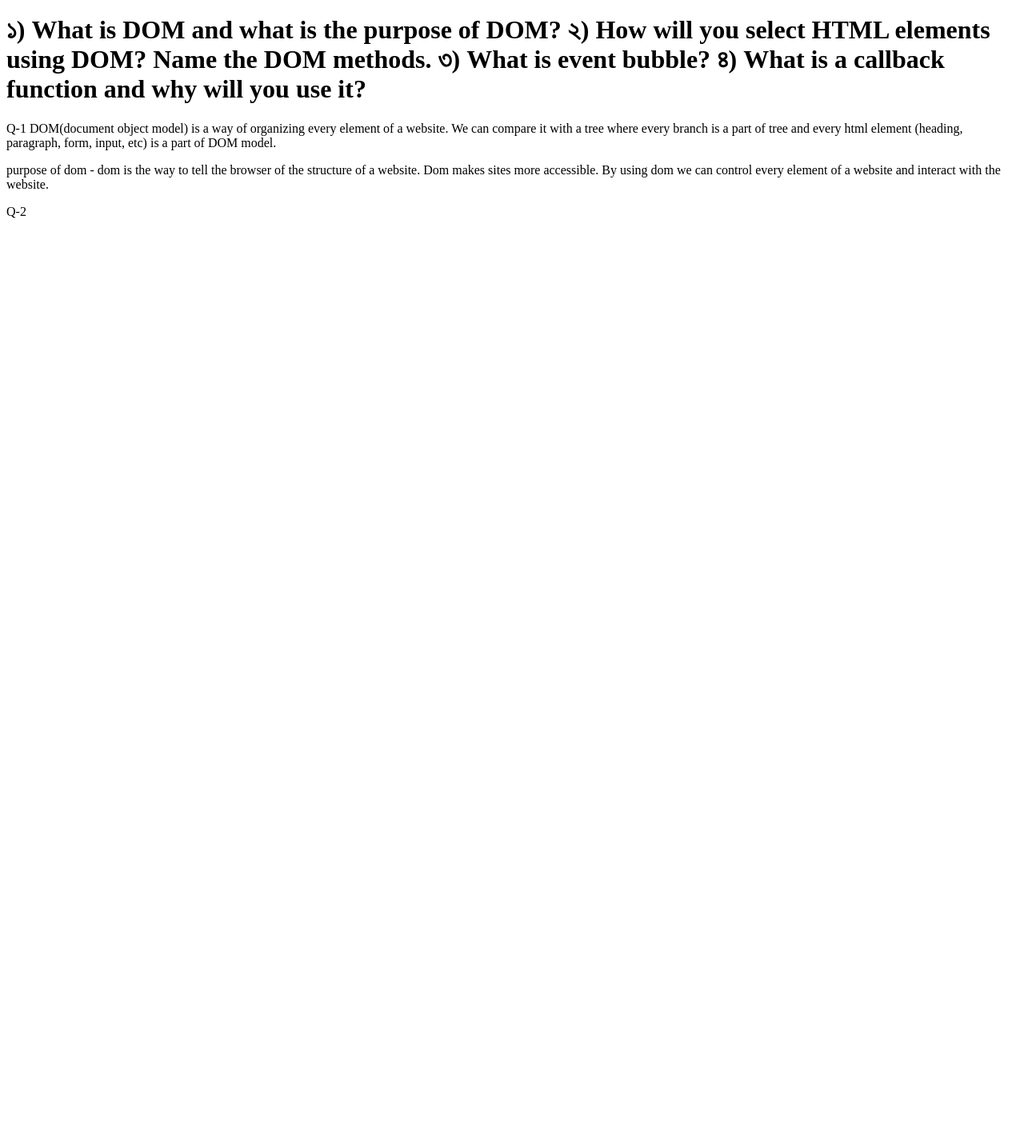
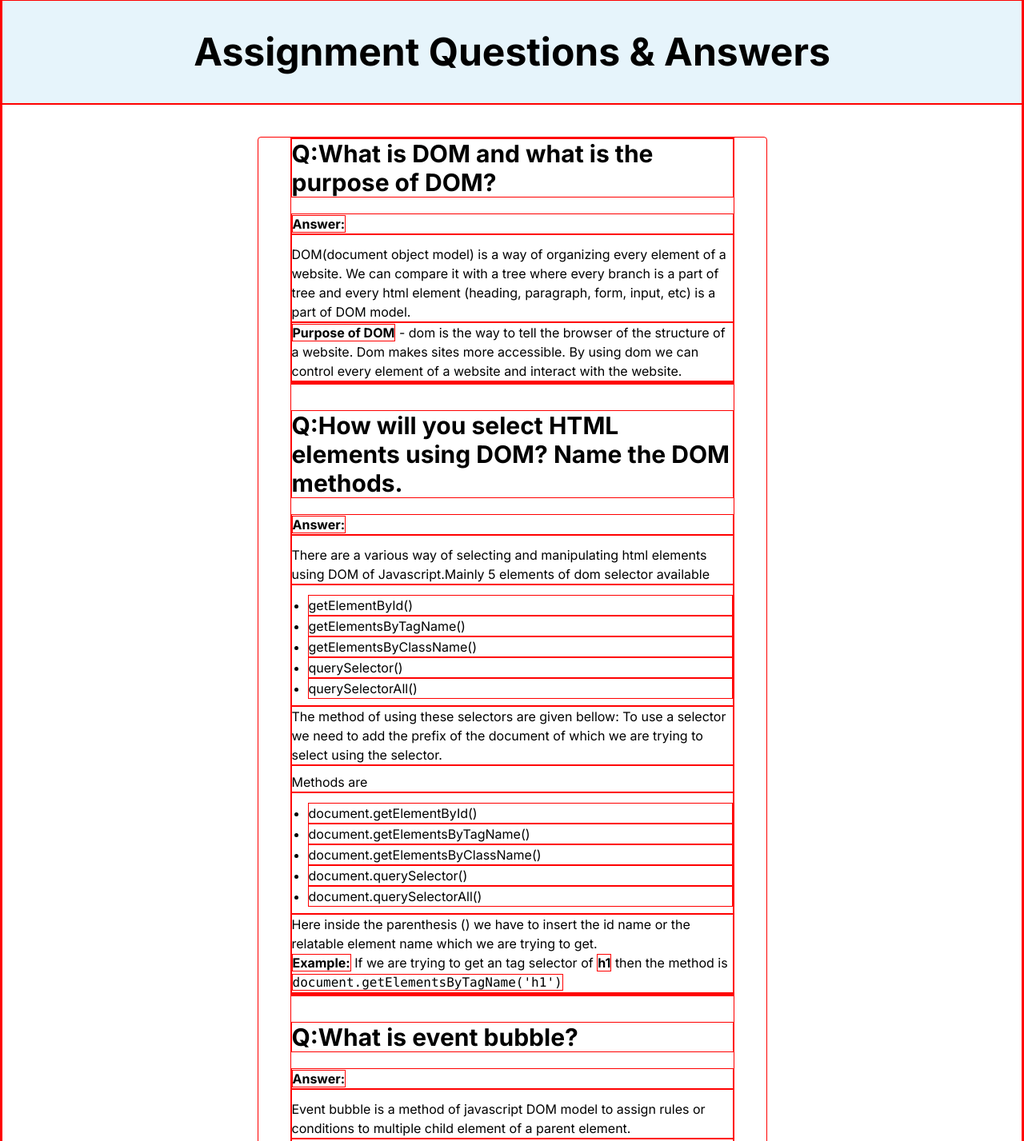
Before and after one commit to habib-N19/geomtry-genius, a plain HTML site: page blog.html in a window 1280 px wide. Shown: the part 2-1429 px from the top of the page at 80% size. Before the commit the page ends 800 px from the top, so only its background shows below. Drawn offline with nearby package versions, Linux system fonts and the light colour scheme.

Commit message:
blog add

```diff
--- a/blog.html
+++ b/blog.html
@@ -5,24 +5,88 @@
 		<meta http-equiv="X-UA-Compatible" content="IE=edge" />
 		<meta name="viewport" content="width=device-width, initial-scale=1.0" />
 		<title>Blogs</title>
+		<!-- tailwind  -->
+		<script src="https://cdn.tailwindcss.com"></script>
+		<!-- inter google font -->
+		<link rel="preconnect" href="https://fonts.googleapis.com" />
+		<link rel="preconnect" href="https://fonts.gstatic.com" crossorigin />
+		<link
+			href="https://fonts.googleapis.com/css2?family=Inter:wght@400;500;700&display=swap"
+			rel="stylesheet"
+		/>
+		<!-- vanilla css -->
+		<link rel="stylesheet" href="styles/style.css" />
 	</head>
 	<body>
-		<h1>
-			১) What is DOM and what is the purpose of DOM? ২) How will you select HTML
-			elements using DOM? Name the DOM methods. ৩) What is event bubble? ৪) What
-			is a callback function and why will you use it?
-		</h1>
-
-		<p> Q-1
-			DOM(document object model) is a way of organizing every element of a
-			website. We can compare it with a tree where every branch is a part of tree and every html element (heading, paragraph, form, input, etc) is a part of DOM model.
-            <p>
-                purpose of dom - dom is the way to tell the browser of the structure of a website. Dom makes sites more accessible. By using dom we can control every element of a website and interact with the website.
-            </p>
-		</p>
-        <p>
-            Q-2
-
-        </p>
+		<header class="text-5xl text-center py-10 font-semibold">
+			Assignment Questions & Answers
+		</header>
+		<main>
+			<section class="w-2/4 mx-auto mt-10 border px-10 rounded">
+				<article>
+					<!-- question 1 -->
+					<h4 class="font-semibold text-3xl mb-5">
+						Q:What is DOM and what is the purpose of DOM?
+					</h4>
+					<p class=""><span class="font-bold">Answer:</span>
+					<p class="pt-3">DOM(document object model) is a way of organizing every element of a
+						website. We can compare it with a tree where every branch is a part of tree and every html element (heading, paragraph, form, input, etc) is a part of DOM model.</p>
+						<p><span class="font-semibold">Purpose of DOM</span> - dom is the way to tell the browser of the structure of a website. Dom makes sites more accessible. By using dom we can control every element of a website and interact with the website.</p>
+					</p>
+					</article>
+					<!-- question-2 -->
+					<article><h4 class="font-semibold text-3xl mt-8 mb-5">
+						Q:How will you select HTML elements using DOM? Name the DOM methods.
+					</h4>
+					<p class=""><span class="font-bold">Answer:</span>
+					<p class="pt-3">There are a various way of selecting and manipulating html elements using DOM of Javascript.Mainly 5 elements of dom selector available</p>
+					<ul class="list-disc pl-5 pt-3 pb-2"><li>getElementById()</li>
+					<li>getElementsByTagName()</li>
+					<li>getElementsByClassName()</li>
+					<li>querySelector()</li>
+					<li>querySelectorAll()</li></ul>
+						<p>The method of using these selectors are given bellow:
+							To use a selector we need to add the prefix of the document of which we are trying to select using the selector.</p>
+							<p class="pt-2">Methods are</p>
+							<ul class="list-disc pl-5 pt-3 pb-2">
+								<li>document.getElementById()</li>
+								<li>document.getElementsByTagName()</li>
+								<li>document.getElementsByClassName()</li>
+								<li>document.querySelector()</li>
+								<li>document.querySelectorAll()</li>
+							</ul>
+							<p>Here inside the parenthesis () we have to insert the id name or the relatable element name which we are trying to get.<br>
+								<span  class="font-semibold">Example:</span>
+								If we are trying to get an tag selector of <span  class="font-semibold">h1</span> then the method is
+								<code>document.getElementsByTagName('h1')</code></p>
+					</p></article>
+					<!-- question 3 -->
+					<article>
+						<h4 class="font-semibold text-3xl mt-8 mb-5">
+							Q:What is event bubble?
+						</h4>
+						<p class=""><span class="font-bold">Answer:</span>
+						<p class="pt-3">Event bubble is a method of javascript DOM model to assign rules or conditions to multiple child element of a parent element.</p>
+						<p class="pt-3">We can compare it with a branch of a tree but this time it is going backwards.
+							Meaning-
+							Let's assume we have an unordered list. If we add an event listeners to the list items then it will propagate to the parent tag. If we click on the list item it also means we clicked on the list.
+							If we have a div and inside that div if we have a button, then clicking button means also clicking or adding event listeners to the div element.
+							<p>Point to be noted that if a parent element has multiple child element and we use event listeners to a particular child then the other child will not be triggered.</p>
+						</p>
+					</article>
+					<!-- q-4 -->
+					<article class="mb-20">
+						<h4 class="font-semibold text-3xl mt-8 mb-5">
+							Q:What is a callback function and why will you use it?
+						</h4>
+						<p class=""><span class="font-bold">Answer:</span>
+						<p class="pt-3">Javascript runs as interpreter language. Meaning it reads codes from top to bottom. Callback functions are used as an function argument to execute in later stage.Because as an asynchronous language , the interpreter will not stop for executing a function. To make some delay in the function we use callback function.It runs in the background while other code runs.
+						<p class="pt-3">In simple form we can say if we have a function that just shows an output on the console after some time then we can make that function outside of the main function and then call that function as an argument in the main function</p>
+						<p class="pt-3">Here we can see we are executing the first function but it will be executed as we define inside the callback function.</p>
+						</p>
+				</article>
+			</section>
+		</main>
+		<footer></footer>
 	</body>
 </html>
--- a/scripts/utilites.js
+++ b/scripts/utilites.js
@@ -8,6 +8,8 @@ function getInputValueByID(input1, input2) {
     const inputValue2 = parseFloat(inputField2String);
     if (isNaN(inputValue1) || inputValue1 <= 0 || isNaN(inputValue2) || inputValue2 <= 0) {
         alert('Please enter valid numbers');
+        inputField1.value = '';
+        inputField2.value = '';
         return null;
     }
     const inputFieldsValueTotal = inputValue1 * inputValue2;
--- a/styles/style.css
+++ b/styles/style.css
@@ -1,5 +1,5 @@
 * {
-    /* border: 1px solid red !important; */
+    border: 1px solid red !important;
     font-family: 'Inter', sans-serif;
 }
 
```
Also changed, not shown: index.html (+9 -4 lines).
